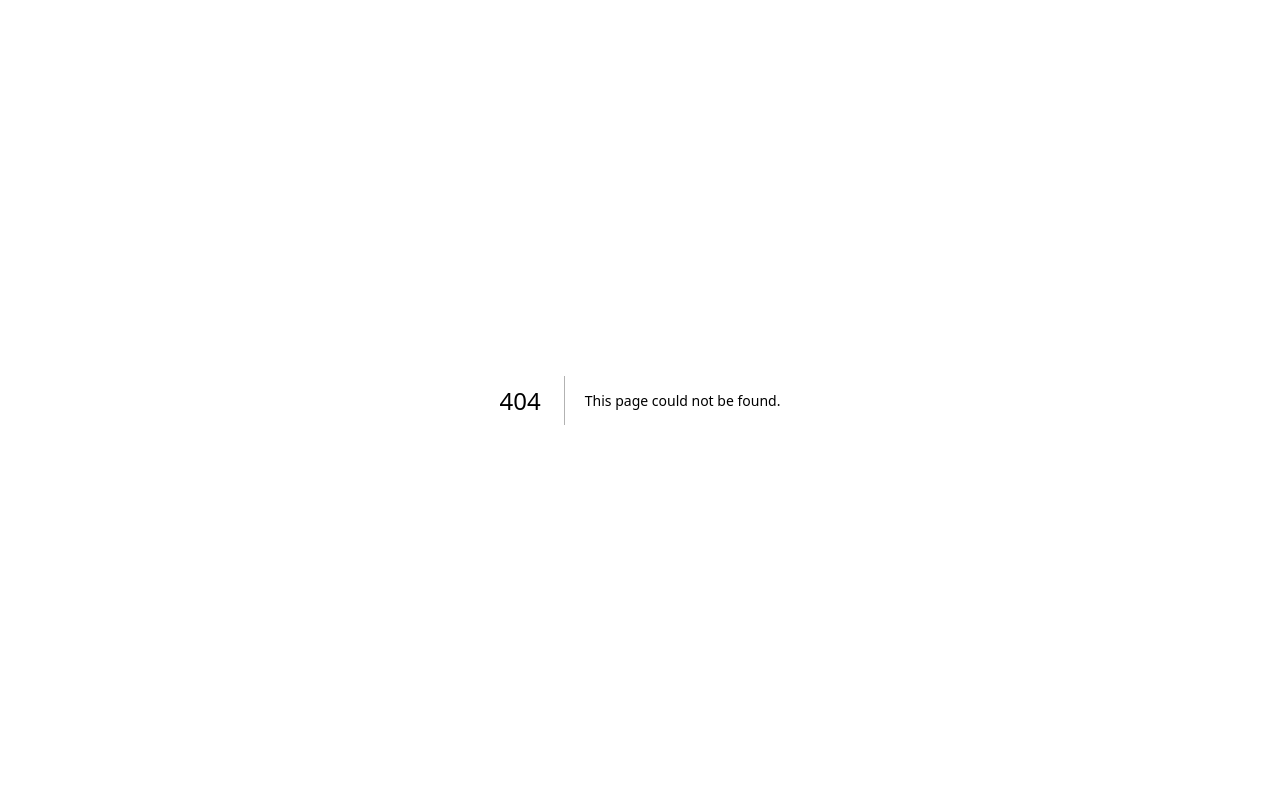
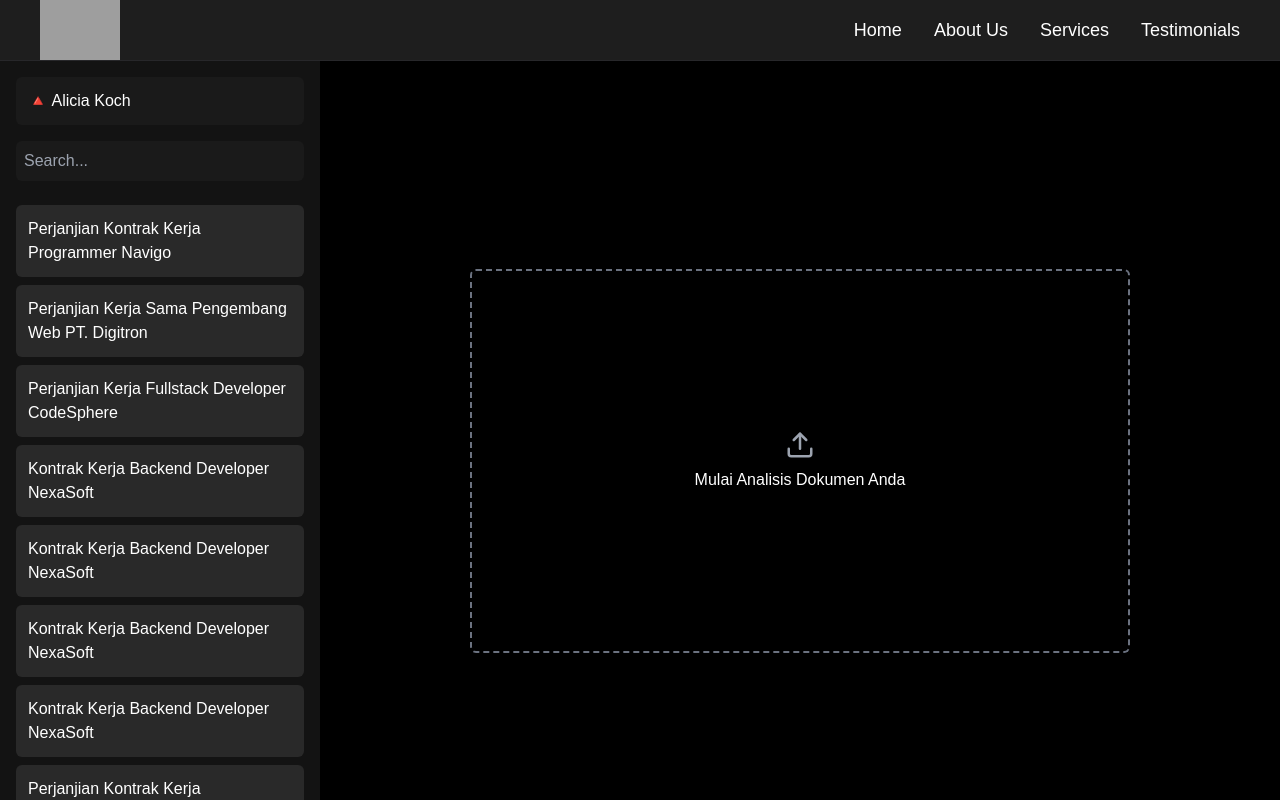
Before and after one commit to ppl-navigo/lambda, a Next.js app: page /mou-analyzer in a window 1280 px wide. Before the commit this address had no page. Built offline with nearby package versions, Linux system fonts and the light colour scheme; grey boxes are pictures that could not be loaded.

Commit message:
[GREEN] Membuat page untuk mou analyzer

```diff
--- /dev/null
+++ b/app/mou-analyzer/page.tsx
@@ -0,0 +1,25 @@
+import Navbar from "../components/Navbar";
+import Sidebar from "../components/Sidebar";
+import Dropzone from "../components/Dropzone";
+
+const MouAnalyzer = () => {
+  return (
+    <div className="bg-black text-white h-screen flex flex-col overflow-hidden">
+      {/* Navbar */}
+      <Navbar />
+
+      {/* Main Content */}
+      <div className="flex flex-1">
+        {/* Sidebar (Scrollable) */}
+        <Sidebar />
+
+        {/* Upload Area (Unscrollable) */}
+        <div className="flex flex-1 items-center justify-center p-10">
+          <Dropzone />
+        </div>
+      </div>
+    </div>
+  );
+};
+
+export default MouAnalyzer;
```
